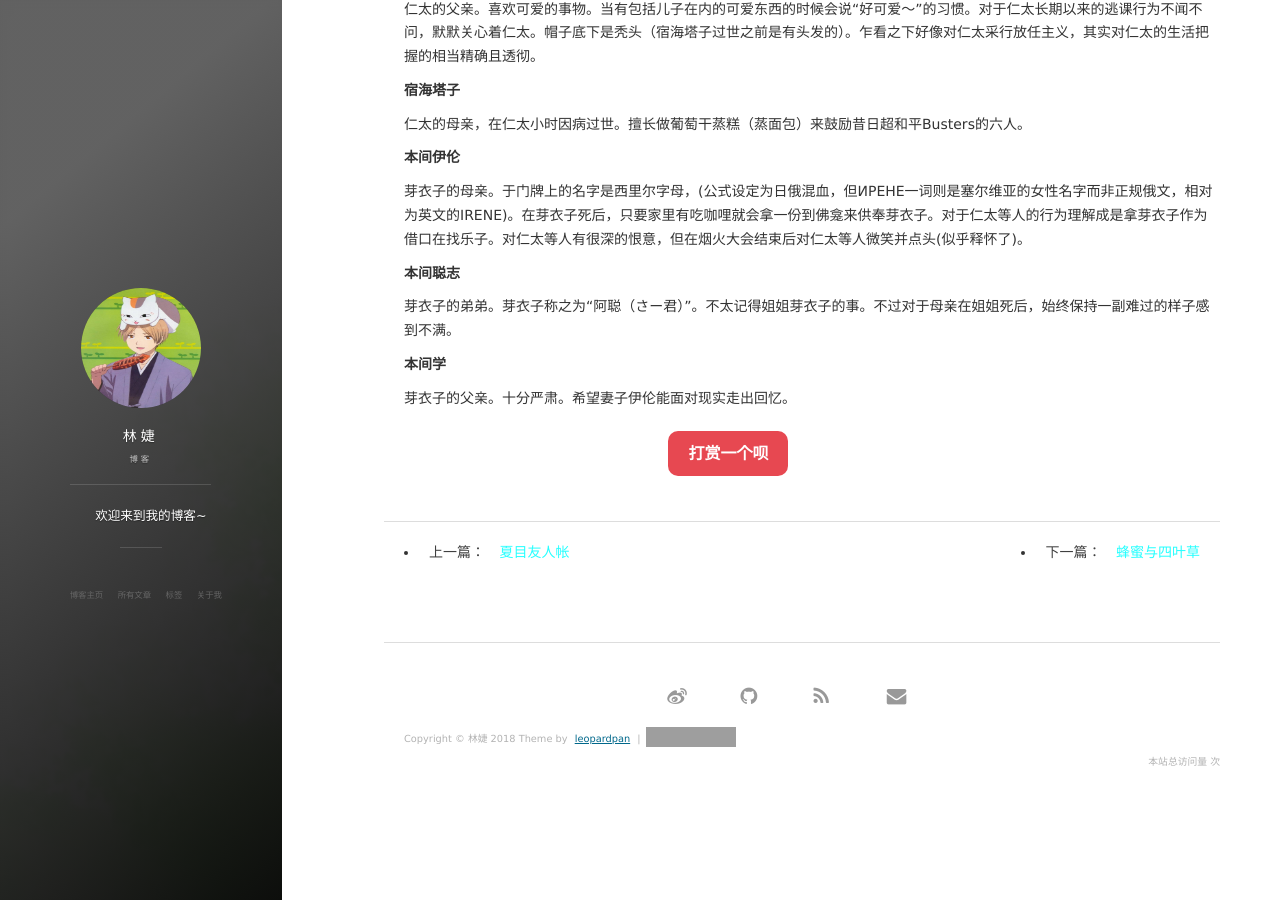
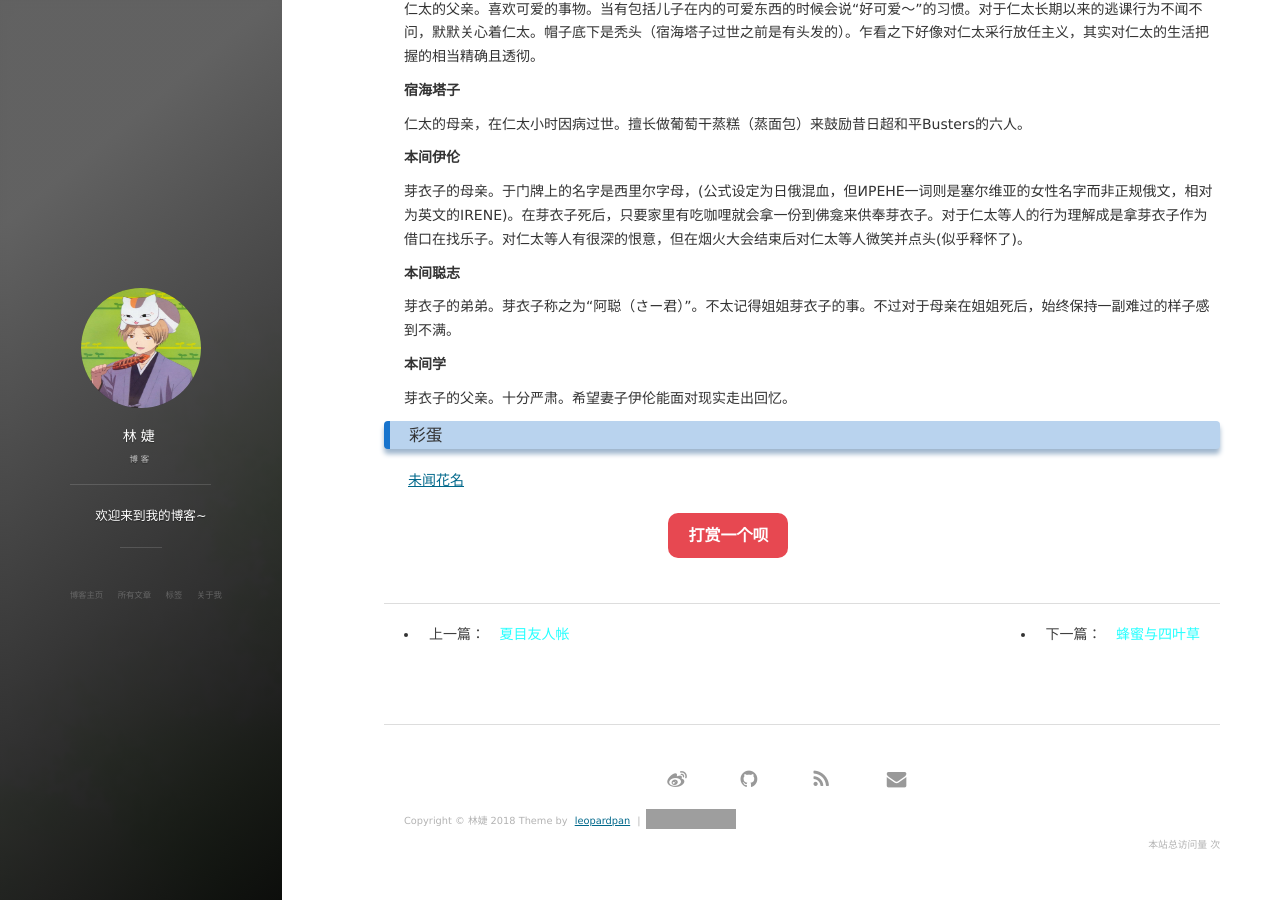
Before and after one commit to ywhlqm/L55J.github.io, a Jekyll site: the page built from _posts/2018-06-21-未闻花名.md, in a window 1280 px wide and 900 px high, scrolled down 1372 px. Built offline with Jekyll 4.4.1, drawn with Linux system fonts in a browser that asks for light colours; nearby versions of some CDN libraries; comment, search, counter and statistics services are not loaded; grey boxes are pictures that could not be loaded.

Commit message:
Update 2018-06-21-未闻花名.md

```diff
--- a/_posts/2018-06-21-未闻花名.md
+++ b/_posts/2018-06-21-未闻花名.md
@@ -71,3 +71,7 @@ tag: 治愈系
 **本间学**
 
 芽衣子的父亲。十分严肃。希望妻子伊伦能面对现实走出回忆。
+
+### 彩蛋
+
+[未闻花名](https://v.youku.com/v_show/id_XMzkzMjE1NDA0.html?tpa=dW5pb25faWQ9MTAyMjEzXzEwMDAwOV8wMV8wMQ&from=360sousuo&refer=360sousuo/)
```
